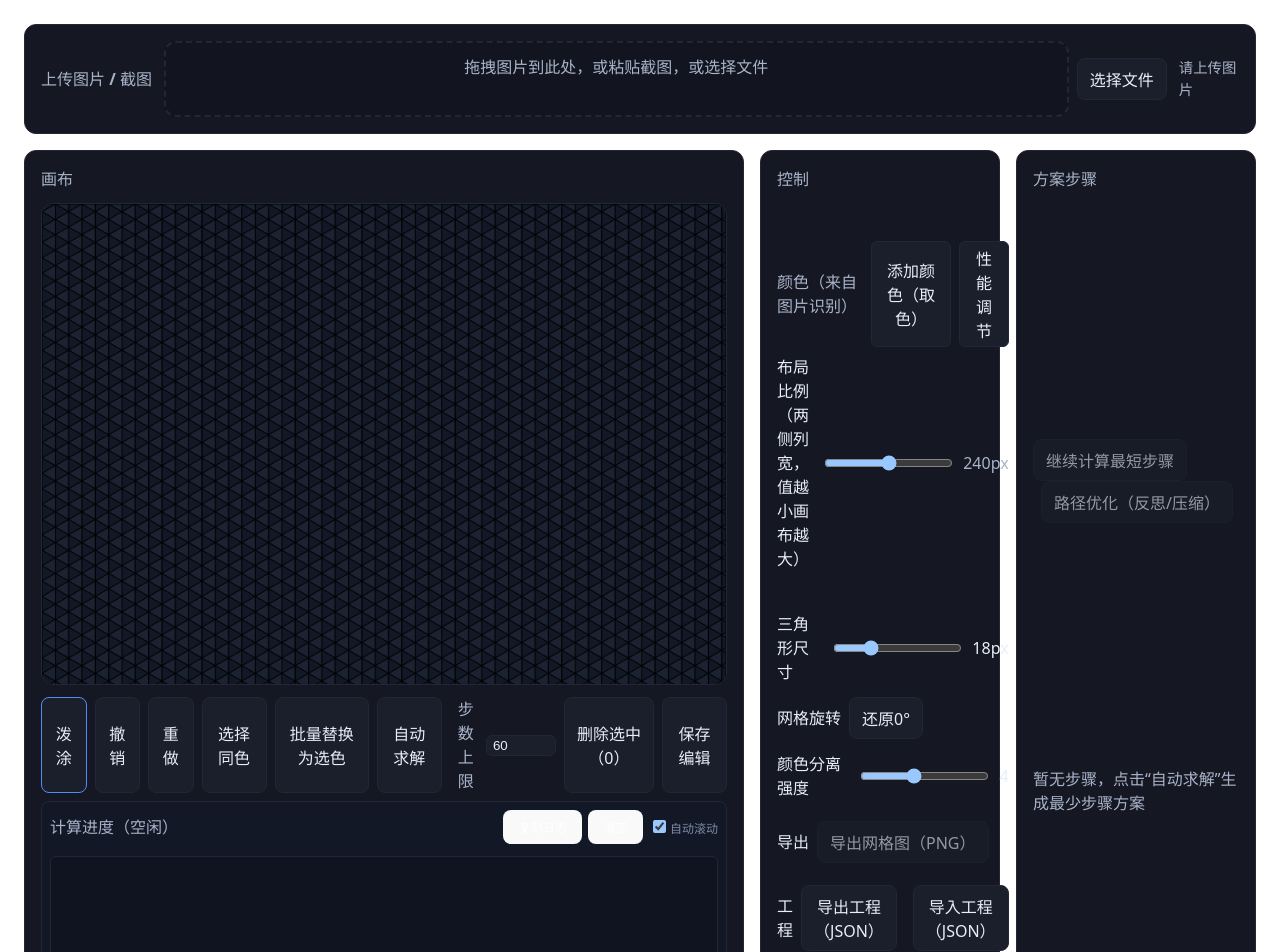
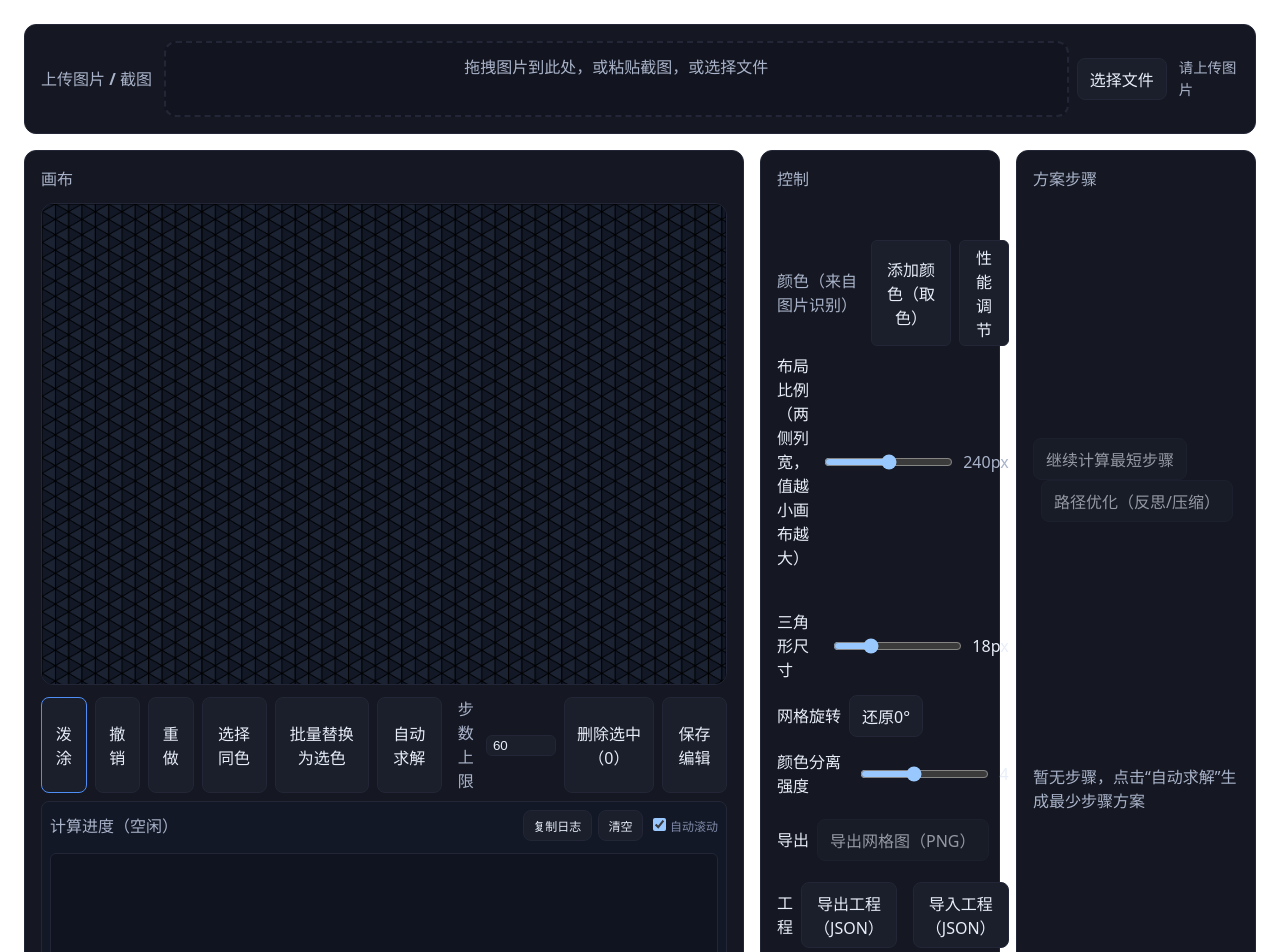
Before and after one commit to RuoLi7X5/TuSe, a React (Vite) app: page / in a window 1280 px wide. Shown: the top 952 px of the page. Built offline with nearby package versions, Linux system fonts and the light colour scheme.

Commit message:
修复按钮

```diff
--- a/src/App.css
+++ b/src/App.css
@@ -141,6 +141,20 @@ canvas {
   cursor: not-allowed;
 }
 
+/* 进度区的小按钮：与深色主题一致 */
+.small-btn {
+  padding: .35rem .6rem;
+  border-radius: 8px;
+  border: 1px solid var(--border);
+  background: #1a1f2b;
+  color: var(--text);
+  cursor: pointer;
+}
+.small-btn:disabled {
+  opacity: 0.6;
+  cursor: not-allowed;
+}
+
 .step-thumb {
   width: 100%;
   border-radius: 8px;
--- a/src/App.jsx
+++ b/src/App.jsx
@@ -962,8 +962,8 @@ function App() {
           <div style={{ color: '#a9b3c9', marginBottom: '.25rem', display:'flex', alignItems:'center', justifyContent:'space-between' }}>
             <span>计算进度{!solving && '（空闲）'}</span>
             <span style={{ display:'inline-flex', gap:'6px', alignItems:'center' }}>
-              <button onClick={onCopyLogs} style={{ fontSize:'12px' }}>复制日志</button>
-              <button onClick={onClearLogs} style={{ fontSize:'12px' }}>清空</button>
+              <button onClick={onCopyLogs} className="small-btn" style={{ fontSize:'12px' }}>复制日志</button>
+              <button onClick={onClearLogs} className="small-btn" style={{ fontSize:'12px' }}>清空</button>
               <label style={{ fontSize:'12px', color:'#7f8aa8' }}>
                 <input type="checkbox" checked={autoScroll} onChange={e=>setAutoScroll(!!e.target.checked)} style={{ marginRight:'4px' }} />自动滚动
               </label>
```
